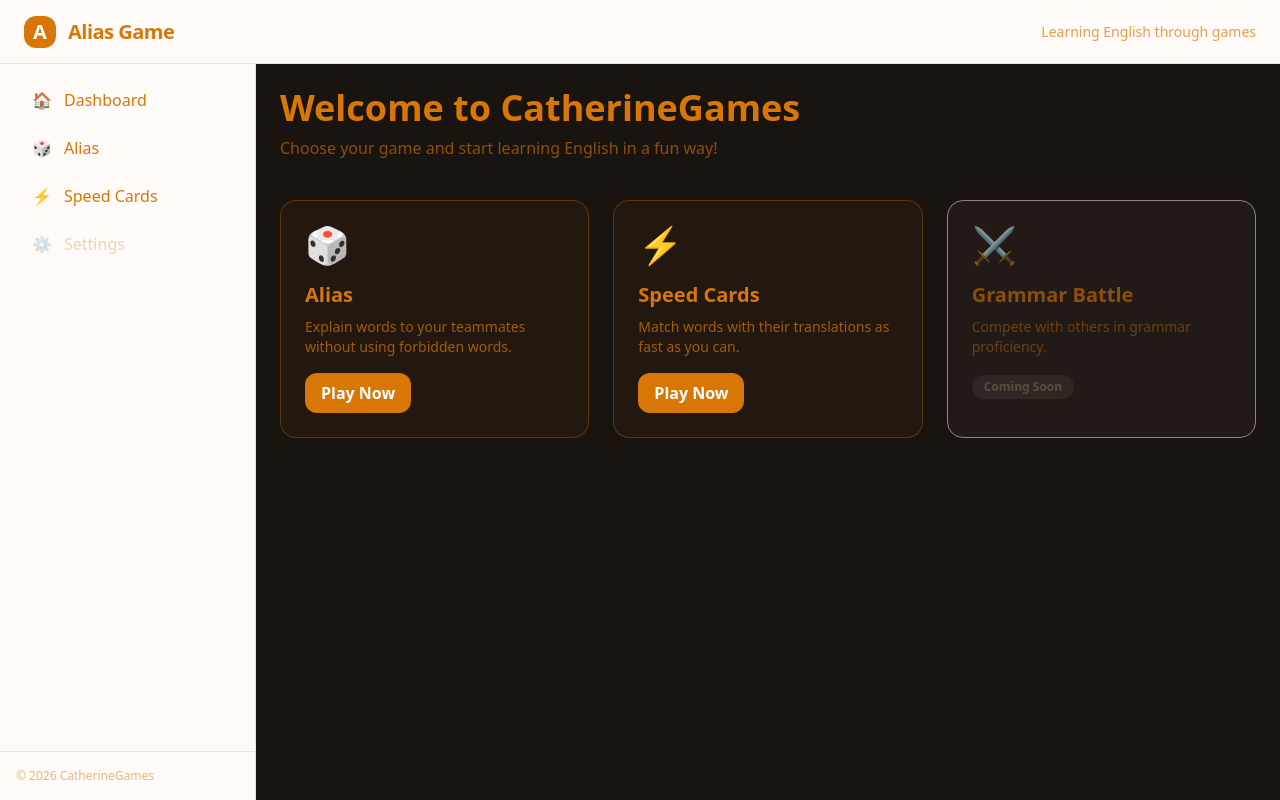
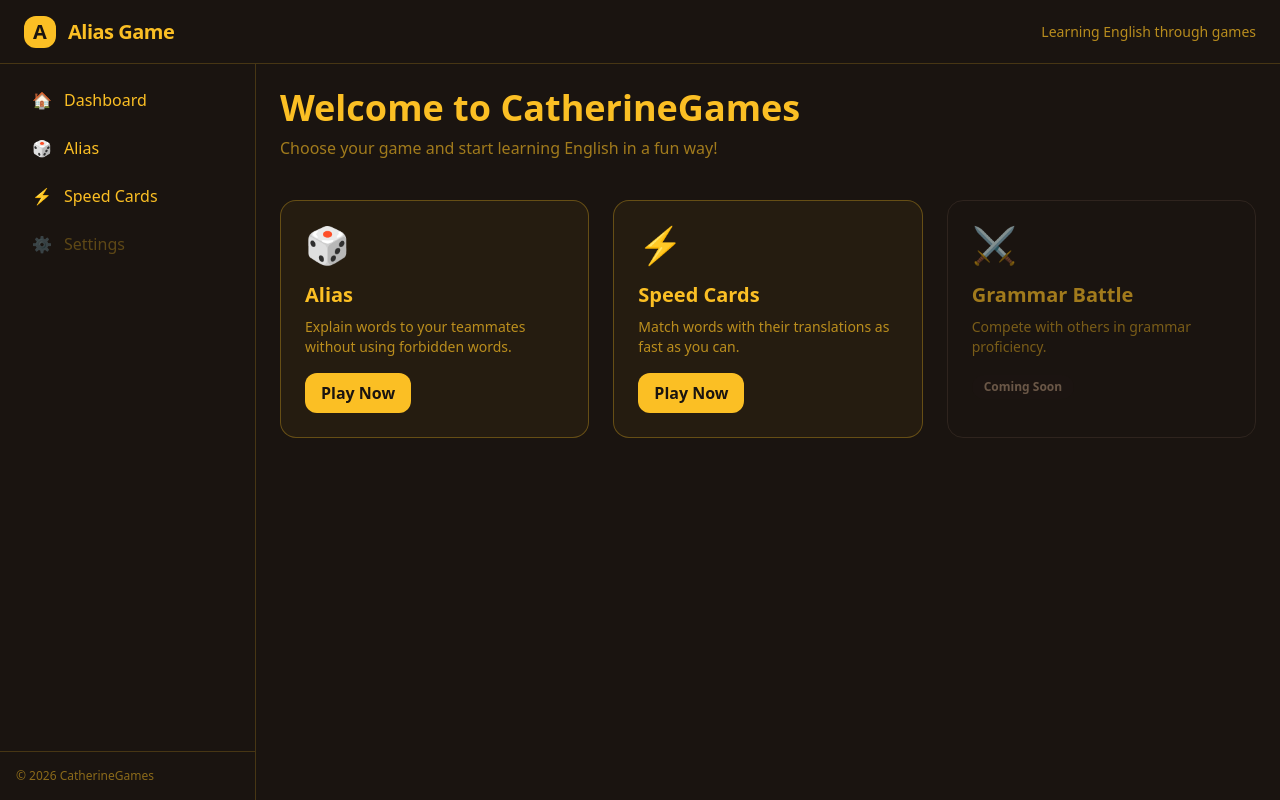
Before and after one commit to OleksandrStrunkin/alias-game-learning, a Next.js app: page / in a window 1280 px wide. Built offline with nearby package versions, Linux system fonts and the light colour scheme.

Commit message:
style: update color scheme to Original Dark Amber for improved contrast and aesthetics

```diff
--- a/app/globals.css
+++ b/app/globals.css
@@ -43,52 +43,52 @@
 }
 
 :root {
-  /* Main background and text - Light Theme */
-  --background: #fdfaf7;
-  --foreground: #2d241e;
+  /* Main background and text - Original Dark Amber */
+  --background: #1a1410;
+  --foreground: #fbbf24;
 
   /* UI elements */
-  --card: #ffffff;
-  --card-foreground: #2d241e;
+  --card: #1f1813;
+  --card-foreground: #fef3c7;
 
-  --popover: #ffffff;
-  --popover-foreground: #2d241e;
+  --popover: #1f1813;
+  --popover-foreground: #fef3c7;
 
-  /* Brand / Primary - Adjusted for light */
-  --primary: #d97706; /* Warmer, slightly darker amber for better contrast */
-  --primary-foreground: #ffffff;
-  --primary-hover: #b45309;
+  /* Brand / Primary */
+  --primary: #fbbf24;
+  --primary-foreground: #1a1410;
+  --primary-hover: #f59e0b;
 
   /* Secondary / Muted */
-  --secondary: #f3ece4;
-  --secondary-foreground: #5d4d42;
-  --secondary-hover: #e9dec6;
+  --secondary: #2d241e;
+  --secondary-foreground: #fbbf24;
+  --secondary-hover: #3d3028;
 
-  --muted: #f3ece4;
-  --muted-foreground: #8a7462;
+  --muted: #2d241e;
+  --muted-foreground: #a0846c;
 
   /* Accent */
   --accent: #f59e0b;
-  --accent-foreground: #ffffff;
+  --accent-foreground: #1a1410;
 
   /* Semantic - Success */
-  --success: #059669;
-  --success-foreground: #ffffff;
-  --success-hover: #047857;
+  --success: #10b981;
+  --success-foreground: #ecfdf5;
+  --success-hover: #059669;
 
   /* Semantic - Destructive/Error */
-  --destructive: #dc2626;
-  --destructive-foreground: #ffffff;
-  --destructive-hover: #b91c1c;
+  --destructive: #ef4444;
+  --destructive-foreground: #fef2f2;
+  --destructive-hover: #dc2626;
 
   /* Borders and Inputs */
-  --border: #e2d1c3;
-  --input: #e2d1c3;
-  --ring: #d97706;
+  --border: #3d3028;
+  --input: #3d3028;
+  --ring: #fbbf24;
 
   --radius: 0.75rem;
 
-  color-scheme: light;
+  color-scheme: dark;
 }
 
 body {
```
